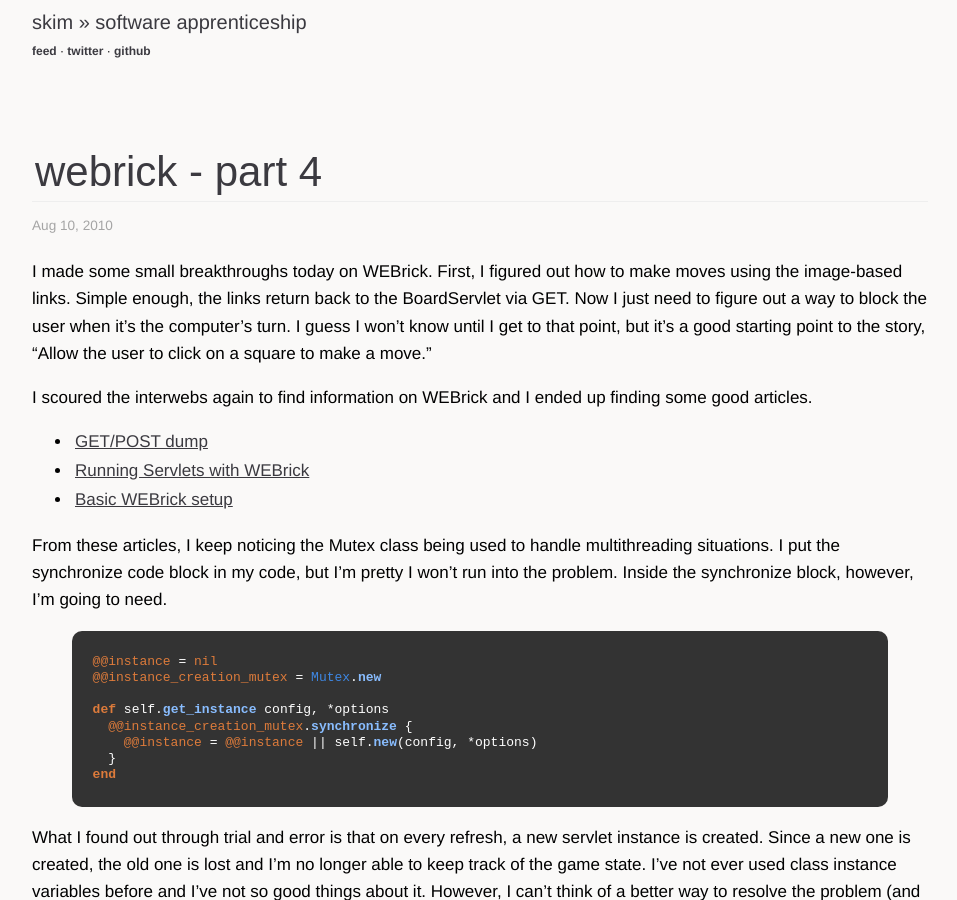
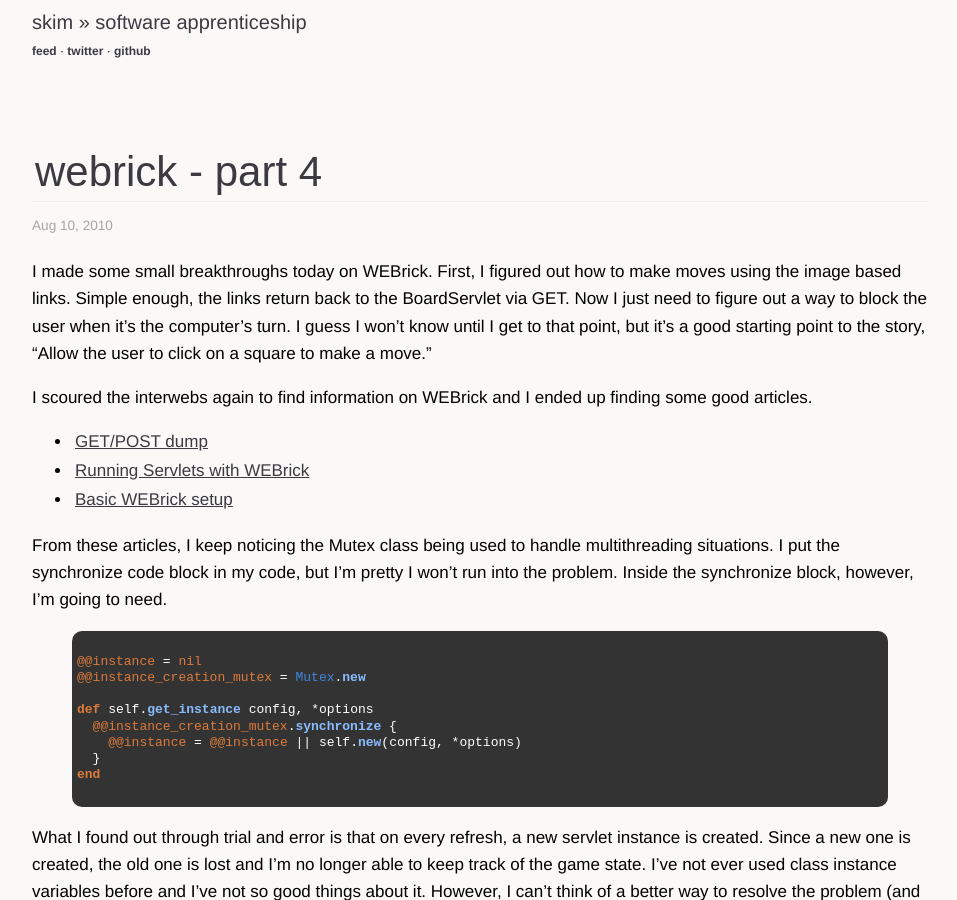
Before and after one commit to sl4m/skim.cc, a Jekyll site: the page built from _posts/2010-08-09-webrick-part-4.markdown, in a window 1280 px wide and 900 px high. Shown: the whole window, without its empty margins (160-1117 px from the left). Built offline with Jekyll 4.4.1, drawn with Linux system fonts in a browser that asks for light colours; comment, search, counter and statistics services are not loaded.

```diff
--- a/_posts/2010-08-09-webrick-part-4.markdown
+++ b/_posts/2010-08-09-webrick-part-4.markdown
@@ -8,7 +8,7 @@ categories:
   -- webrick
 ---
 
-I made some small breakthroughs today on WEBrick.  First, I figured out how to make moves using the image-based links.  Simple enough, the links return back to the BoardServlet via GET.  Now I just need to figure out a way to block the user when it's the computer's turn.  I guess I won't know until I get to that point, but it's a good starting point to the story, "Allow the user to click on a square to make a move."
+I made some small breakthroughs today on WEBrick.  First, I figured out how to make moves using the image based links.  Simple enough, the links return back to the BoardServlet via GET.  Now I just need to figure out a way to block the user when it's the computer's turn.  I guess I won't know until I get to that point, but it's a good starting point to the story, "Allow the user to click on a square to make a move."
 
 I scoured the interwebs again to find information on WEBrick and I ended up finding some good articles.
 
@@ -19,14 +19,14 @@ I scoured the interwebs again to find information on WEBrick and I ended up find
 From these articles, I keep noticing the Mutex class being used to handle multithreading situations.  I put the synchronize code block in my code, but I'm pretty I won't run into the problem.  Inside the synchronize block, however, I'm going to need.
 
 {% highlight ruby %}
-  @@instance = nil
-  @@instance_creation_mutex = Mutex.new
+@@instance = nil
+@@instance_creation_mutex = Mutex.new
 
-  def self.get_instance config, *options
-    @@instance_creation_mutex.synchronize {
-      @@instance = @@instance || self.new(config, *options)
-    }
-  end
+def self.get_instance config, *options
+  @@instance_creation_mutex.synchronize {
+    @@instance = @@instance || self.new(config, *options)
+  }
+end
 {% endhighlight %}
 
 What I found out through trial and error is that on every refresh, a new servlet instance is created.  Since a new one is created, the old one is lost and I'm no longer able to keep track of the game state.  I've not ever used class instance variables before and I've not so good things about it.  However, I can't think of a better way to resolve the problem (and without using global variables).
```
